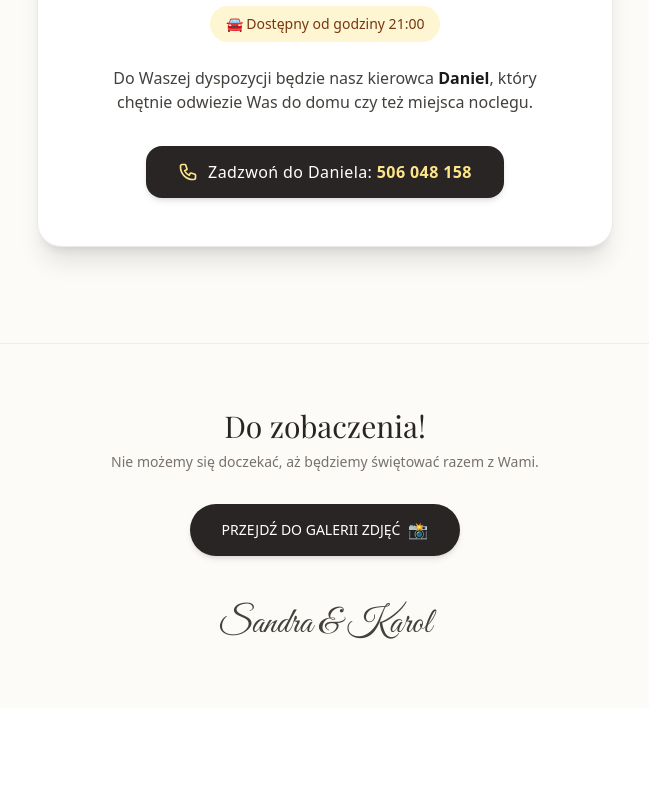
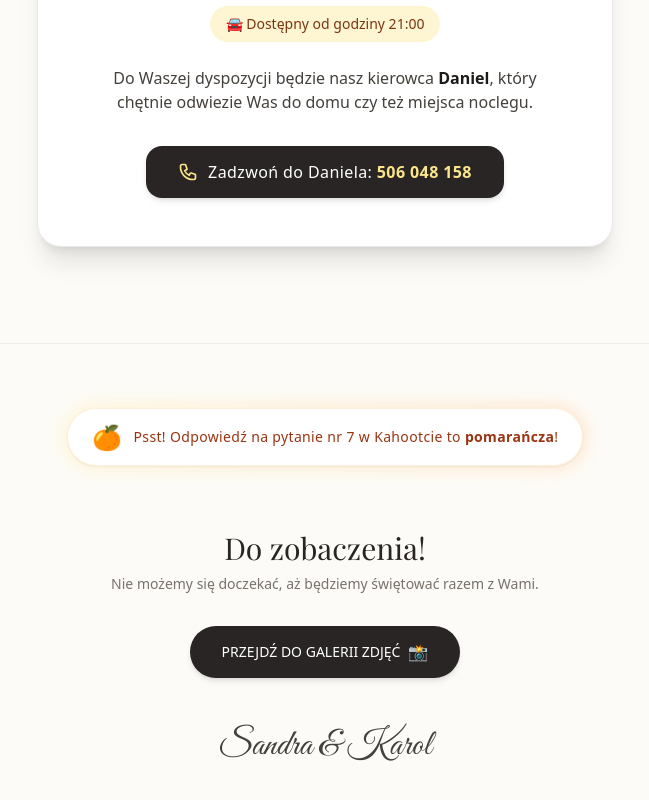
Before and after one commit to Rogol98/wesele-app, a Nuxt app: page / in a window 1280 px wide. Shown: the part 7035-7835 px from the top of the page, without its empty margins (315-964 px from the left). Before the commit the page ends 7743 px from the top, so only its background shows below. Built offline with nearby package versions, Linux system fonts and the light colour scheme; a web font is replaced by a local one.

Commit message:
Kahoot tip

```diff
--- a/app/components/FooterSection.vue
+++ b/app/components/FooterSection.vue
@@ -2,6 +2,21 @@
   <footer class="relative z-10 w-full bg-[#fdfbf7] border-t border-stone-200/60 py-16 px-4 text-center">
     <div class="max-w-2xl mx-auto flex flex-col items-center">
 
+      <!-- EASTER EGG: Podpowiedź do Kahoota -->
+      <div class="relative group mb-12 sm:mb-16">
+        <!-- Subtelna poświata z tyłu (rośnie przy najechaniu) -->
+        <div class="absolute -inset-1 bg-gradient-to-r from-amber-200 to-orange-300 rounded-full blur opacity-30 group-hover:opacity-60 transition duration-500"></div>
+
+        <!-- Główny kafelek podpowiedzi -->
+        <div class="relative bg-white border border-orange-100/80 px-5 py-2.5 sm:px-6 sm:py-3 rounded-full shadow-sm flex items-center gap-3 transform transition-transform duration-300 hover:scale-[1.02] cursor-default">
+          <span class="text-xl sm:text-2xl animate-[bounce_2s_infinite]">🍊</span>
+          <p class="text-orange-800 text-xs sm:text-sm font-medium tracking-wide">
+            Psst! Odpowiedź na pytanie nr 7 w Kahootcie to <span class="font-bold">pomarańcza</span>!
+          </p>
+        </div>
+      </div>
+
+      <!-- Istniejąca treść stopki -->
       <p class="font-serif text-2xl sm:text-3xl text-stone-800 mb-2">
         Do zobaczenia!
       </p>
```
